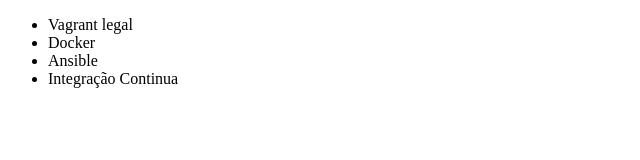
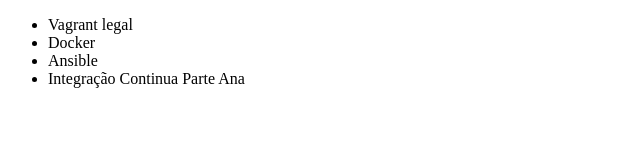
Before and after one commit to lvinicius94/novo-repositorio, a plain HTML site: page index.html in a window 1280 px wide. Shown: the full height of the page, 0-640 px from the left. Drawn offline with Linux system fonts and the light colour scheme.

Commit message:
Fiz a minha parte sou a Ana

```diff
--- a/index.html
+++ b/index.html
@@ -9,7 +9,7 @@
         <li>Vagrant legal</li>
         <li>Docker</li>
         <li>Ansible</li>
-        <li>Integração Continua</li>
+        <li>Integração Continua Parte Ana</li>
     </ul>
 </body>
 </html>
```
